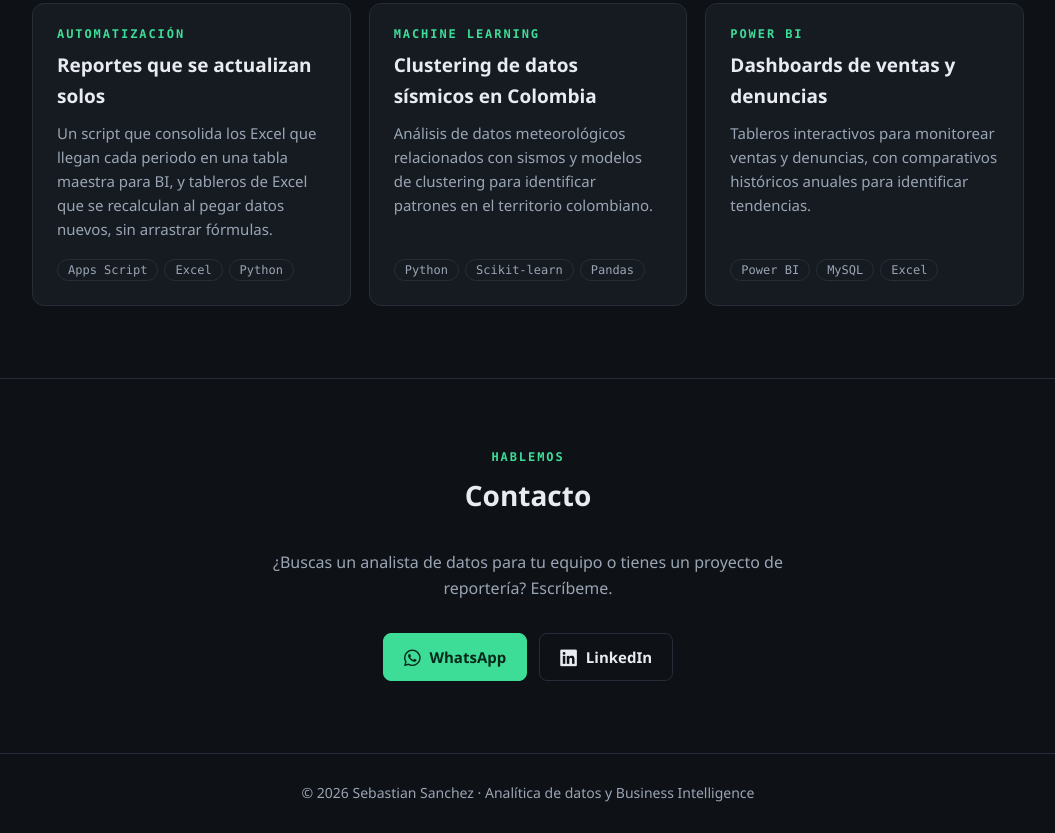
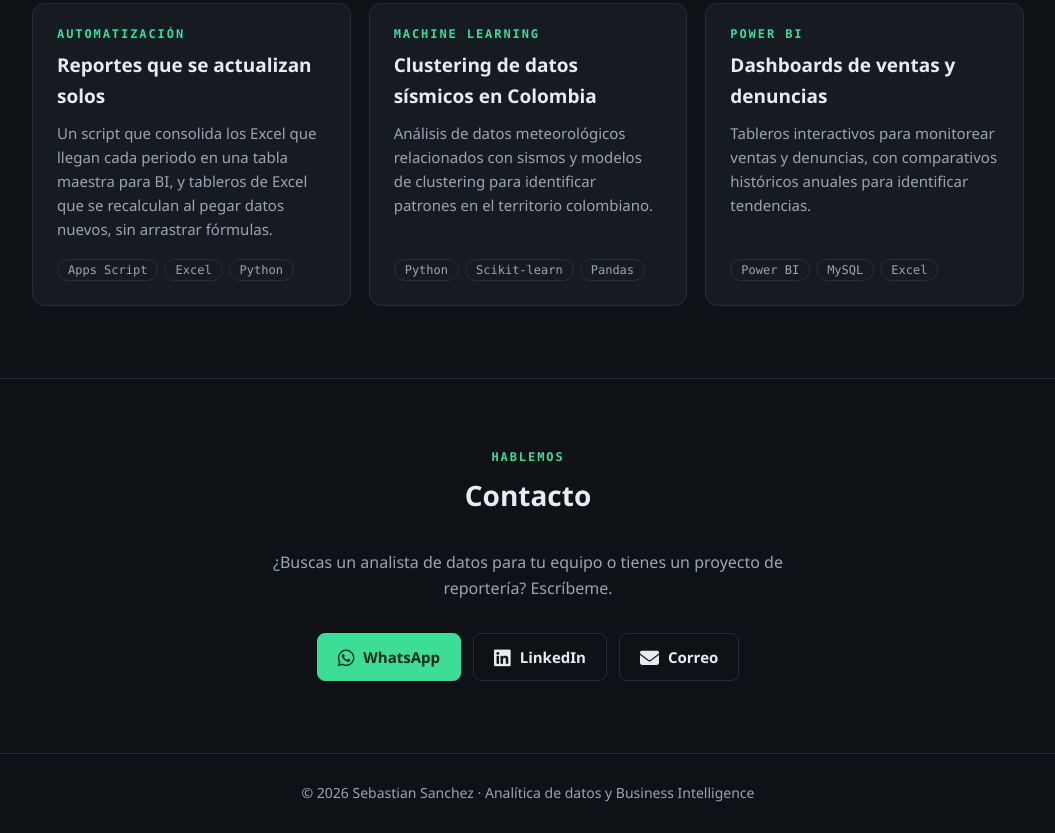
Before and after one commit to SSANCHEZ904/portafolio, a plain HTML site: page index.html in a window 1280 px wide. Shown: the part 2785-3618 px from the top of the page, without its empty margins (112-1167 px from the left). Drawn offline with Linux system fonts and the light colour scheme.

Commit message:
Update index.html

```diff
--- a/index.html
+++ b/index.html
@@ -202,6 +202,7 @@ footer{border-top:1px solid var(--line);padding:28px 0;text-align:center;color:v
   <div class="btns">
     <a class="btn p" href="https://wa.me/573013546516" target="_blank" rel="noopener"><i class="fa-brands fa-whatsapp" aria-hidden="true"></i>WhatsApp</a>
     <a class="btn" href="https://www.linkedin.com/in/sebastiandsm/" target="_blank" rel="noopener"><i class="fa-brands fa-linkedin" aria-hidden="true"></i>LinkedIn</a>
+    <a class="btn" href="mailto:sebastin200820@gmail.com"><i class="fa-solid fa-envelope" aria-hidden="true"></i><span class="es">Correo</span><span class="en">Email</span></a>
   </div>
 </div></section>
 </main>
```
